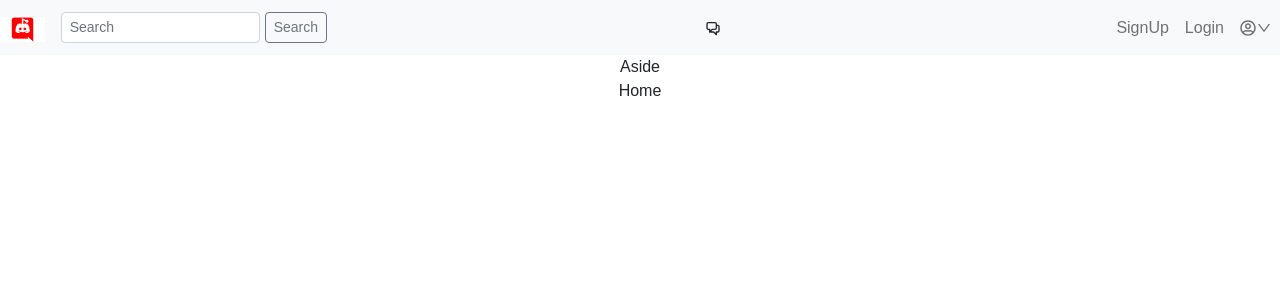
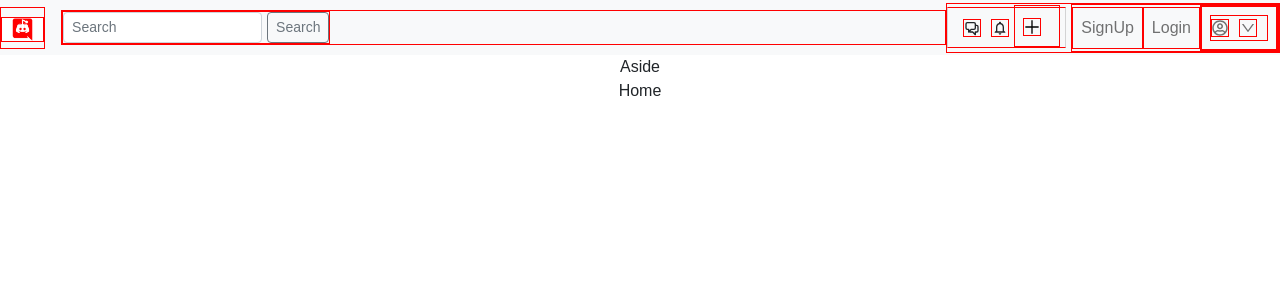
Before and after one commit to SEI-Buffleheads/Breddit-The-Better-Reddit, a React (Create React App) app: page / in a window 1280 px wide. Shown: the top 300 px of the page. Built offline with nearby package versions, Linux system fonts and the light colour scheme.

Commit message:
steady progress, fix collapse

```diff
--- a/src/components/Nav/Nav.css
+++ b/src/components/Nav/Nav.css
@@ -1,22 +1,33 @@
 .nav-container {
   height: 55px;
+  max-width: 100vw;
 }
 
-.nav-about {
-  border: 1px solid rgba(100, 100, 100, 0.5);
-  margin-right: 10px;
-  border-radius: 5px;
-  box-sizing: border-box;
+.nav-container * {
+  border: 1px solid red;
 }
 
-.nav-chat-icon {
-  margin-right: 10px;
-  margin-bottom: 10px;
-  margin-top: 10px;
+.nav-links {
+  display: flex;
+  flex-direction: row;
+  align-items: center;
 }
 
-.dropdownMenu {
-  min-width: 0rem;
+.nav-icons-container {
+  border-left: 1px solid rgba(100, 100, 100, 0.25);
+  border-right: 1px solid rgba(100, 100, 100, 0.25);
+  padding-left: 15px;
+  padding-right: 10px;
+  margin-right: 5px;
+  display: flex;
+  flex-direction: row;
+  align-items: center;
+  justify-content: center;
+}
+
+.nav-icon {
+  margin-right: 10px;
+  cursor: pointer;
 }
 
 .dropdown-toggle::after {
@@ -28,9 +39,3 @@
   padding: 2px 5px;
   margin-right: 5px;
 }
-
-.d-flex, .search-button {
-  height: 10px;
-  align-items: center;
-  font-size: 5px;
-}
--- a/src/components/Nav/NavBar.jsx
+++ b/src/components/Nav/NavBar.jsx
@@ -1,9 +1,11 @@
 import React from "react";
-import {Navbar, Nav, NavDropdown, Form, Button, Container} from "react-bootstrap";
+import {Navbar, Nav, NavDropdown, Form, Button} from "react-bootstrap";
 import {LinkContainer} from "react-router-bootstrap";
 import {FaRegUserCircle} from "react-icons/fa";
 import {AiOutlineDown} from "react-icons/ai";
 import {HiOutlineChatAlt2} from "react-icons/hi";
+import {MdNotificationsNone} from "react-icons/md";
+import {GrAdd} from "react-icons/gr";
 import logo from "../../assets/logos/reddisc.png";
 import "./Nav.css";
 import "bootstrap/dist/css/bootstrap.css";
@@ -11,7 +13,7 @@ import "bootstrap/dist/css/bootstrap.css";
 function NavBar({setToggleChat}) {
   // pass toggle to chat icon onClick
   return (
-    <Navbar bg="light" expand="md" className="nav-container" sticky="top">
+    <Navbar bg="light" expand="sm" className="nav-container" sticky="top">
       <LinkContainer to="/">
         <Navbar.Brand>
           <img src={logo} alt="that logo boiii" style={{height: 25}} />
@@ -21,10 +23,6 @@ function NavBar({setToggleChat}) {
       <Navbar.Toggle aria-controls="basic-navbar-nav" />
 
       <Navbar.Collapse id="basic-navbar-nav">
-        {/* <Navbar.Text>
-          Signed in as: <a href="/login">Almost</a>
-        </Navbar.Text> */}
-
         <Form className="d-flex">
           <Form.Control
             type="search"
@@ -32,20 +30,40 @@ function NavBar({setToggleChat}) {
             className="smaller-input"
             aria-label="Search"
             size="sm"
-          />
-          {" "}
-          <Button variant="outline-secondary" size="sm">Search</Button>
+          />{" "}
+          <Button variant="outline-secondary" size="sm">
+            Search
+          </Button>
         </Form>
       </Navbar.Collapse>
 
-      <HiOutlineChatAlt2 className="nav-chat-icon ms-auto" onClick={setToggleChat} />
+      {/* <Navbar.Text>
+        Signed in as: <a href="/user">Almost</a>
+      </Navbar.Text> */}
 
-      <Navbar.Collapse id="basic-navbar-nav">
-        {/* <Container fluid> */}
-        <Nav className="ms-auto">
+      <Nav className="ms-auto nav-links">
+        <div className="nav-icons-container">
+          <HiOutlineChatAlt2
+            onClick={setToggleChat}
+            size={18}
+            className="nav-icon"
+          />
+          <MdNotificationsNone size={18} className="nav-icon" />
+          <LinkContainer
+            to="/post"
+            style={{marginLeft: -5, marginRight: -5, marginTop: -3}}
+          >
+            <Nav.Link>
+              <GrAdd size={18} className="nav-icon" />
+            </Nav.Link>
+          </LinkContainer>
+        </div>
+
+        <Navbar.Collapse id="basic-navbar-nav">
           <LinkContainer to="/signup">
             <Nav.Link>SignUp</Nav.Link>
           </LinkContainer>
+
           <LinkContainer to="/login">
             <Nav.Link>Login</Nav.Link>
           </LinkContainer>
@@ -53,17 +71,18 @@ function NavBar({setToggleChat}) {
           <NavDropdown
             title={
               <div>
-                <FaRegUserCircle className="nav-icon" />
-                <AiOutlineDown className="nav-icon" />
+                <FaRegUserCircle className="nav-icon" size={18} />
+                <AiOutlineDown className="nav-icon" size={18} />
               </div>
             }
             id="basic-nav-dropdown"
             size="sm"
-            align={{lg: "start"}}
-            className="dropDownMenu dropdown-menu-end"
+            align="end"
+            flip
           >
             <NavDropdown.Item as="button">Dark Mode</NavDropdown.Item>
             <NavDropdown.Item as="button">Settings</NavDropdown.Item>
+
             <NavDropdown.Divider />
 
             <NavDropdown.Item as="button">
@@ -72,6 +91,7 @@ function NavBar({setToggleChat}) {
                 <Nav.Link>Login</Nav.Link>
               </LinkContainer>
             </NavDropdown.Item>
+
             <NavDropdown.Item as="button">
               {" "}
               <LinkContainer to="/signup">
@@ -79,9 +99,8 @@ function NavBar({setToggleChat}) {
               </LinkContainer>
             </NavDropdown.Item>
           </NavDropdown>
-        </Nav>
-        {/* </Container> */}
-      </Navbar.Collapse>
+        </Navbar.Collapse>
+      </Nav>
     </Navbar>
   );
 }
```
